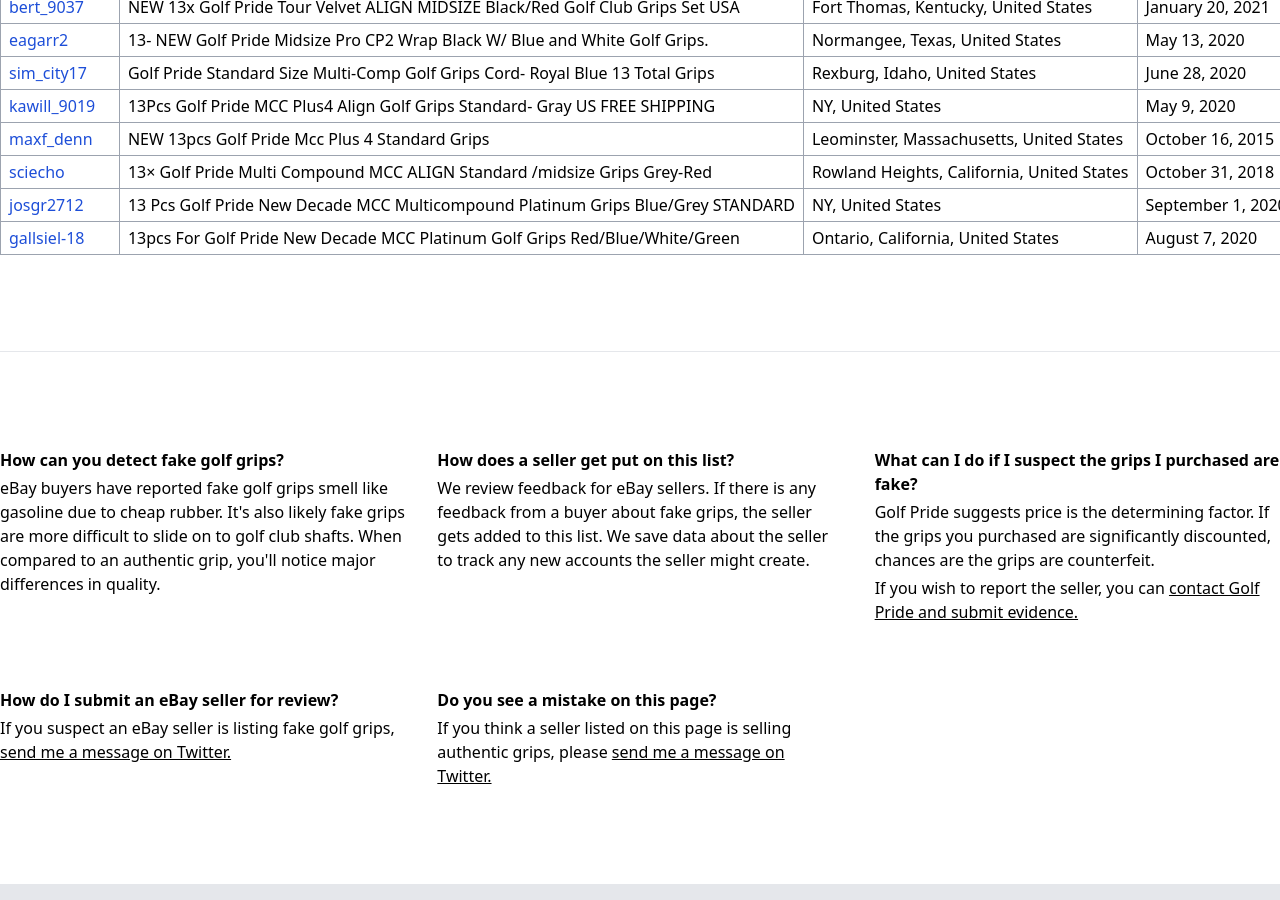
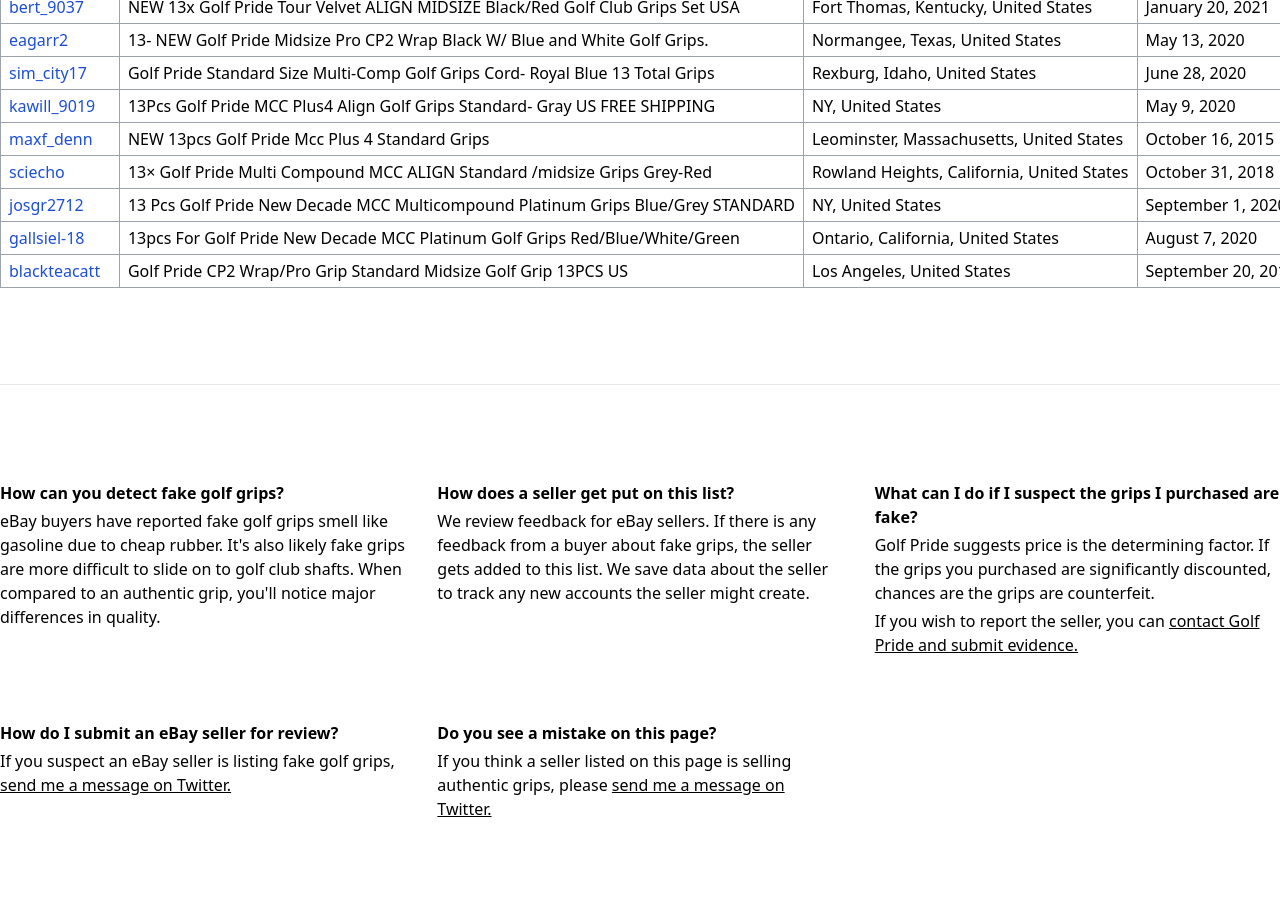
Before and after one commit to djhopper01/fakegolfgrips, a Jekyll site: the page built from docs/index.html, in a window 1280 px wide and 900 px high, scrolled down 746 px. Built offline with Jekyll 4.4.1, drawn with Linux system fonts in a browser that asks for light colours; comment, search, counter and statistics services are not loaded.

Commit message:
Update sellers.yml

```diff
--- a/docs/_data/sellers.yml
+++ b/docs/_data/sellers.yml
@@ -164,3 +164,10 @@
   title: 13pcs For Golf Pride New Decade MCC Platinum Golf Grips Red/Blue/White/Green
   price: $66.99
   created_on: August 7, 2020
+
+- username: blackteacatt
+  profile: https://www.ebay.com/usr/blackteacatt
+  location: Los Angeles, United States
+  title: Golf Pride CP2 Wrap/Pro Grip Standard Midsize Golf Grip 13PCS US
+  price: $64.99
+  created_on: September 20, 2014
```
